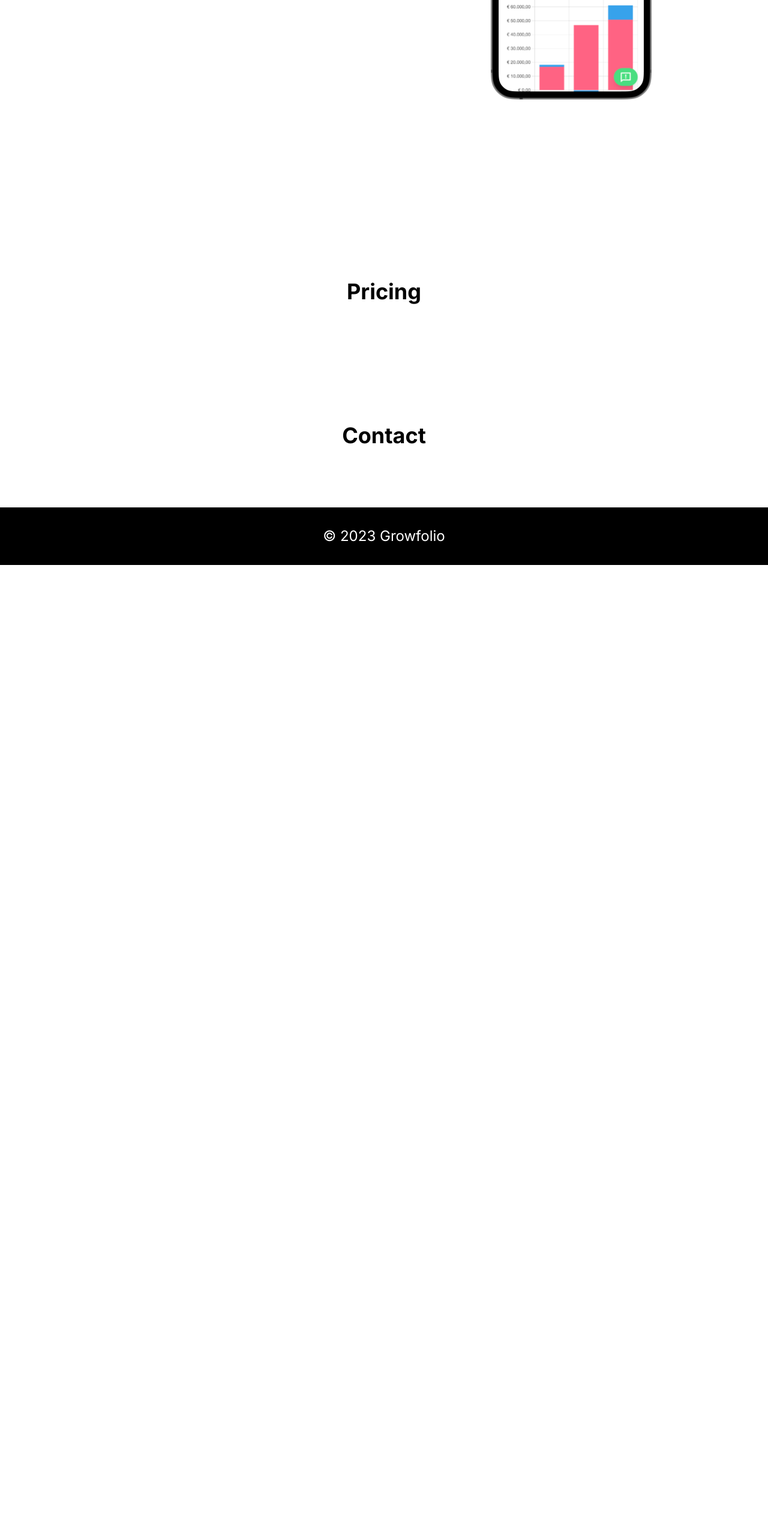
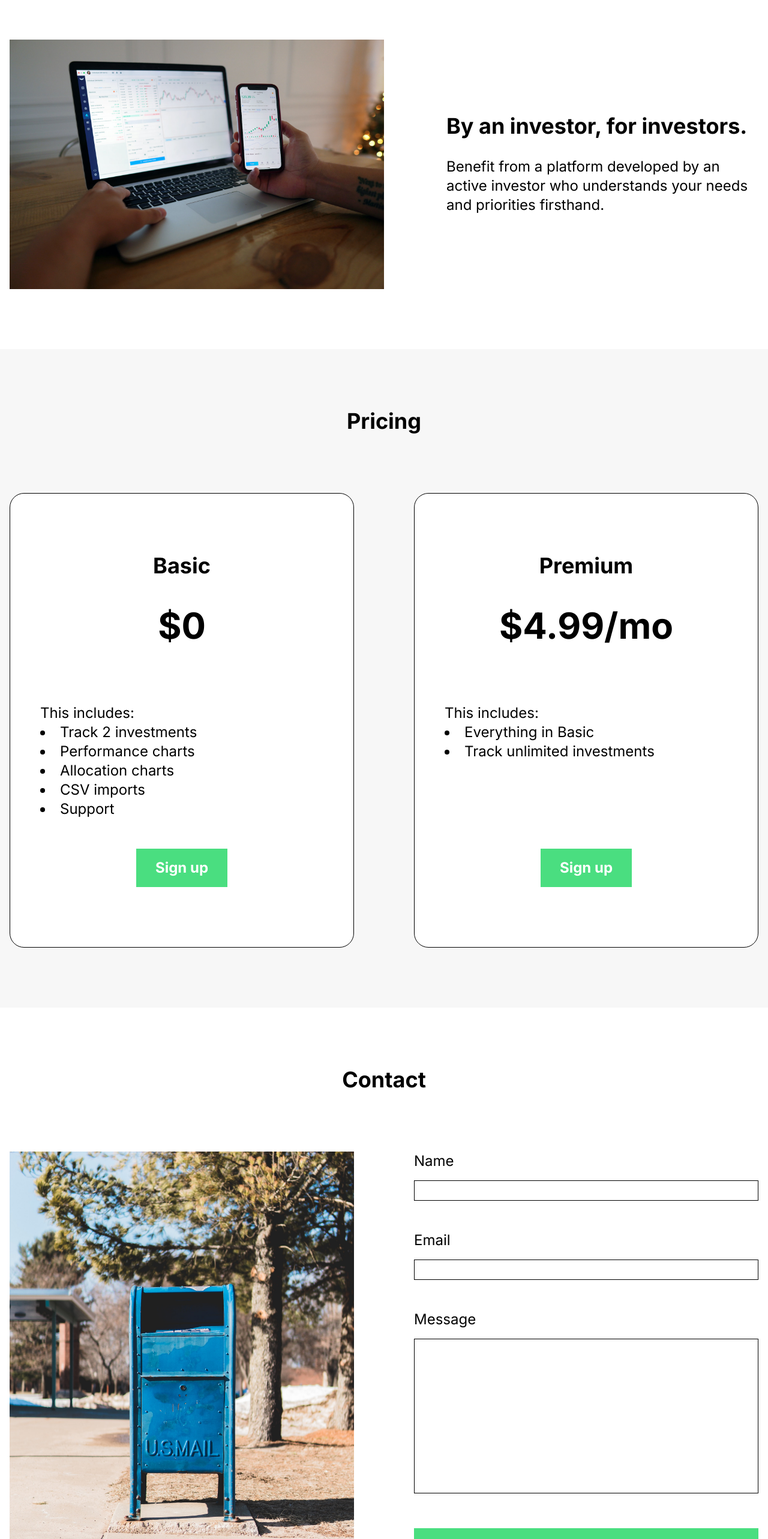
Before and after one commit to lvanderveekens/growfolio, a Next.js app in the folder frontend/: page / in a window 1280 px wide. Shown: the part 2726-5292 px from the top of the page at 60% size. Before the commit the page ends 3668 px from the top, so only its background shows below. Built offline with nearby package versions, Linux system fonts and the light colour scheme; no server answers.

Commit message:
Finish landing page build

```diff
--- a/frontend/app/landing-page.tsx
+++ b/frontend/app/landing-page.tsx
@@ -2,8 +2,13 @@
 
 import "chartjs-adapter-moment";
 import { LandingPageNavbar } from "./nav/landing-page-navbar";
+import { useState } from "react";
 
 export default function LandingPage() {
+  const [contactName, setContactName] = useState<string>();
+  const [contactEmail, setContactEmail] = useState<string>();
+  const [contactMessage, setContactMessage] = useState<string>();
+
   return (
     <div>
       <LandingPageNavbar />
@@ -30,30 +35,37 @@ export default function LandingPage() {
         </div>
       </div>
 
-        <div className="container">
       {/* why section */}
-          <div id="why" className="py-[100px]">
-            <h2 className="text-4xl font-bold text-center">Why Growfolio?</h2>
+      <div id="why" className="container py-[100px]">
+        <h2 className="text-4xl font-bold text-center mb-[100px]">
+          Why Growfolio?
+        </h2>
 
-            <div className="grid grid-cols-12 py-[100px] items-center">
+        <div className="grid grid-cols-12 items-center">
           <div className="col-span-5">
             <div className="text-4xl font-bold mb-8">
               All investments in one place.
             </div>
             <div className="text-2xl">
-                  Have all your investments, be it stocks, bonds,
-                  cryptocurrencies, or any asset, neatly organized in one place.
-                  No more flipping between apps to get the big picture.
+              Have all your investments, be it stocks, bonds, cryptocurrencies,
+              or any asset, neatly organized in one place. No more flipping
+              between apps to get the big picture.
             </div>
           </div>
           <div className="col-start-7 col-span-6">
-                <img src="/why-1.png" className="mx-auto w-auto max-w-full max-h-[550px]" />
+            <img
+              src="/why-1.png"
+              className="mx-auto w-auto max-w-full max-h-[550px]"
+            />
           </div>
         </div>
 
-            <div className="grid grid-cols-12 py-[100px] items-center">
+        <div className="grid grid-cols-12 mt-[100px] items-center">
           <div className="col-span-6">
-                <img src="/why-2.png" className="mx-auto w-auto max-w-full max-h-[550px]" />
+            <img
+              src="/why-2.png"
+              className="mx-auto w-auto max-w-full max-h-[550px]"
+            />
           </div>
           <div className="col-span-5 col-start-8">
             <div className="text-4xl font-bold mb-8">
@@ -67,29 +79,148 @@ export default function LandingPage() {
           </div>
         </div>
 
-            <div className="grid grid-cols-12 py-[100px] items-center">
+        <div className="grid grid-cols-12 mt-[100px] items-center">
           <div className="col-span-5">
             <div className="text-4xl font-bold mb-8">Mobile-friendly.</div>
             <div className="text-2xl">
               Access your investment data anytime, anywhere, right from your
-                  smartphone. Stay informed about your portfolio's performance,
-                  even when you're on the move.
+              smartphone. Stay informed about your portfolio's performance, even
+              when you're on the move.
             </div>
           </div>
           <div className="col-start-7 col-span-6">
-                <img src="/why-3.png" className="mx-auto w-auto max-w-full max-h-[550px]" />
+            <img
+              src="/why-3.png"
+              className="mx-auto w-auto max-w-full max-h-[550px]"
+            />
+          </div>
+        </div>
+
+        <div className="grid grid-cols-12 mt-[100px] items-center">
+          <div className="col-span-6">
+            <img
+              src="/why-4.jpeg"
+              className="mx-auto w-auto max-w-full max-h-[550px]"
+            />
+          </div>
+          <div className="col-span-5 col-start-8">
+            <div className="text-4xl font-bold mb-8">
+              By an investor, for investors.
+            </div>
+            <div className="text-2xl">
+              Benefit from a platform developed by an active investor who
+              understands your needs and priorities firsthand.
+            </div>
           </div>
         </div>
       </div>
 
       {/* pricing section */}
-          <div id="pricing" className="py-[100px]">
-            <h2 className="text-4xl font-bold text-center">Pricing</h2>
+      <div id="pricing" className="py-[100px] bg-[#F7F7F7]">
+        <div className="container">
+          <h2 className="text-4xl font-bold text-center mb-[100px]">Pricing</h2>
+
+          <div className="grid grid-cols-2 gap-[100px] text-2xl">
+            <div className="flex flex-col rounded-3xl border border-black border-1 bg-white px-[50px] py-[100px]">
+              <div className="text-4xl font-bold text-center mb-[50px]">
+                Basic
+              </div>
+              <div className="text-6xl font-bold text-center mb-[100px]">
+                $0
+              </div>
+              <div className="mb-[50px]">
+                This includes:
+                <ul className="list-disc list-inside">
+                  <li>Track 2 investments</li>
+                  <li>Performance charts</li>
+                  <li>Allocation charts</li>
+                  <li>CSV imports</li>
+                  <li>Support</li>
+                </ul>
+              </div>
+              <div className="text-center">
+                <button className="px-8 py-4 bg-green-400 font-bold text-white text-2xl">
+                  Sign up
+                </button>
+              </div>
+            </div>
+
+            <div className="flex flex-col rounded-3xl border border-black border-1 bg-white px-[50px] py-[100px]">
+              <div className="text-4xl font-bold text-center mb-[50px]">
+                Premium
+              </div>
+              <div className="text-6xl font-bold text-center mb-[100px]">
+                $4.99/mo
+              </div>
+              <div className="mb-[50px]">
+                This includes:
+                <ul className="list-disc list-inside">
+                  <li>Everything in Basic</li>
+                  <li>Track unlimited investments</li>
+                </ul>
+              </div>
+              <div className="text-center mt-auto">
+                <button className="px-8 py-4 bg-green-400 font-bold text-white text-2xl">
+                  Sign up
+                </button>
+              </div>
+            </div>
+          </div>
+        </div>
       </div>
 
       {/* contact section */}
       <div id="contact" className="py-[100px]">
-            <h2 className="text-4xl font-bold text-center">Contact</h2>
+        <h2 className="text-4xl font-bold text-center mb-[100px]">Contact</h2>
+        <div className="container">
+          <div className="grid grid-cols-2 gap-[100px]">
+            <div className="relative">
+              <img src="/contact.jpeg" className="absolute w-full h-full object-cover" />
+            </div>
+            <div>
+              <form
+                className="h-full text-2xl flex flex-col"
+                onSubmit={() => console.log("submitting...")}
+              >
+                <label className="">
+                  <div className="mb-4">Name</div>
+                  <input
+                    className="border border-black w-full mb-[50px]"
+                    type="text"
+                    value={contactName || ""}
+                    onChange={(e) => setContactName(e.target.value)}
+                    required
+                  />
+                </label>
+                <label className="">
+                  <div className="mb-4">Email</div>
+                  <input
+                    className="border border-black w-full mb-[50px]"
+                    type="text"
+                    value={contactEmail || ""}
+                    onChange={(e) => setContactEmail(e.target.value)}
+                    required
+                  />
+                </label>
+                <label className="">
+                  <div className="mb-4">Message</div>
+                  <textarea
+                    className="border border-black w-full mb-[50px] resize-none"
+                    rows={8}
+                    value={contactMessage || ""}
+                    onChange={(e) => setContactMessage(e.target.value)}
+                    required
+                  />
+                </label>
+                <button
+                  type="submit"
+                  className="px-8 py-4 bg-green-400 font-bold text-white"
+                >
+                  Send
+                </button>
+              </form>
+            </div>
+          </div>
         </div>
       </div>
 
--- a/frontend/app/nav/landing-page-navbar.tsx
+++ b/frontend/app/nav/landing-page-navbar.tsx
@@ -8,6 +8,7 @@ import { IoSettingsOutline } from "react-icons/io5";
 import { RxHamburgerMenu } from "react-icons/rx";
 import { TbLogout } from 'react-icons/tb';
 import { api } from "../axios";
+import { FeedbackButton } from "../feedback/feedback-button";
 
 interface LandingPageNavbarProps {
 }
@@ -22,7 +23,6 @@ export const LandingPageNavbar: React.FC<LandingPageNavbarProps> = () => {
   };
 
   return (
-    // <div className="pt-[80px]">
     <nav className="sticky top-0 z-50 bg-white px-12 py-4 w-full sm:flex sm:items-center font-bold gap-12">
       <div className="flex justify-between items-center w-full sm:w-auto">
         <div className="text-3xl sm:text-4xl text-green-400">
@@ -109,6 +109,5 @@ export const LandingPageNavbar: React.FC<LandingPageNavbarProps> = () => {
         </div>
       </div>
     </nav>
-    // </div>
   );
 };
```
Also changed, not shown: frontend/public/contact.jpeg (added), frontend/public/why-4.jpeg (added). Lines whose indentation alone changed are shown as unchanged.
